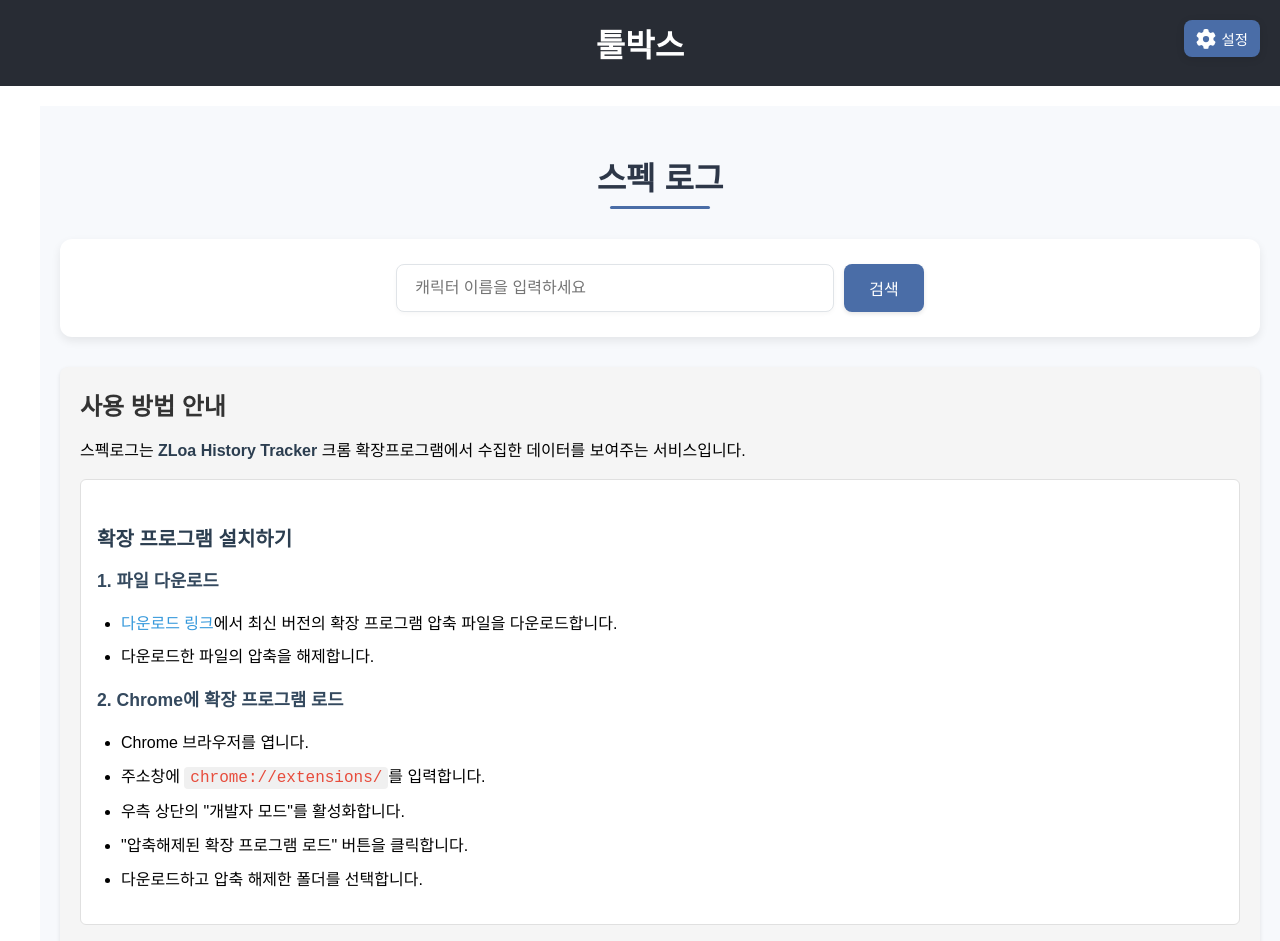
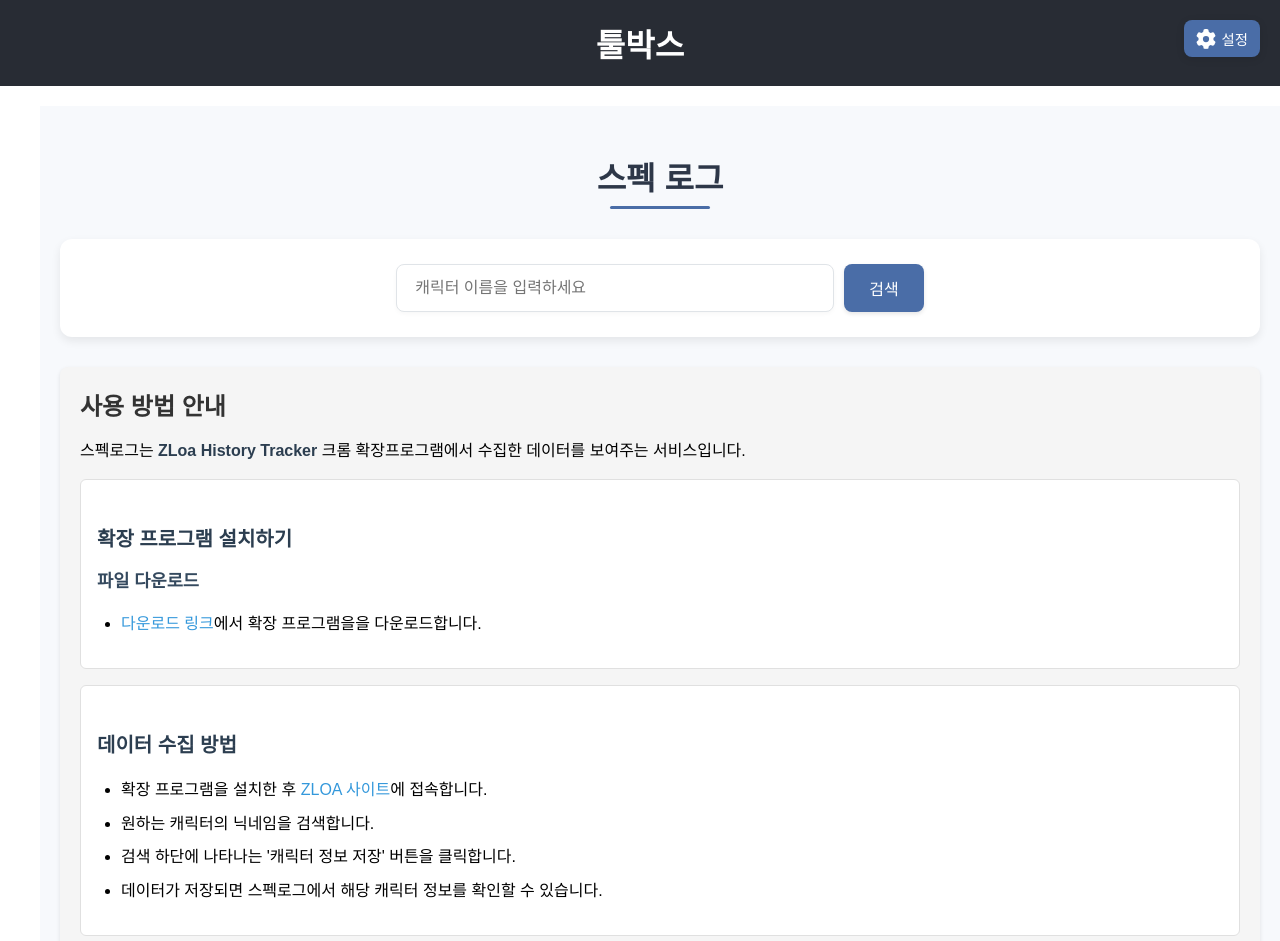
Before and after one commit to Heinul/toolbox, a React (Create React App) app: page /spec-log in a window 1280 px wide. Shown: the top 941 px of the page. Built offline with nearby package versions, Linux system fonts and the light colour scheme; no server answers.

Commit message:
내용 변경

```diff
--- a/src/pages/SpecLog.js
+++ b/src/pages/SpecLog.js
@@ -342,19 +342,9 @@ const SpecLog = () => {
           <div className="download-section">
             <h4 style={{textAlign: 'left'}}>확장 프로그램 설치하기</h4>
             <div className="download-steps">
-              <h5>1. 파일 다운로드</h5>
+              <h5>파일 다운로드</h5>
               <ul>
-                <li><a href="https://github.com/Heinul/ZLoaHistoryCollect/releases/download/ZloaSpecLog/ZloaHistoryCollect.zip" target="_blank" rel="noopener noreferrer">다운로드 링크</a>에서 최신 버전의 확장 프로그램 압축 파일을 다운로드합니다.</li>
-                <li>다운로드한 파일의 압축을 해제합니다.</li>
-              </ul>
-
-              <h5>2. Chrome에 확장 프로그램 로드</h5>
-              <ul>
-                <li>Chrome 브라우저를 엽니다.</li>
-                <li>주소창에 <code>chrome://extensions/</code>를 입력합니다.</li>
-                <li>우측 상단의 "개발자 모드"를 활성화합니다.</li>
-                <li>"압축해제된 확장 프로그램 로드" 버튼을 클릭합니다.</li>
-                <li>다운로드하고 압축 해제한 폴더를 선택합니다.</li>
+                <li><a href="https://chromewebstore.google.com/detail/zloa-history-tracker/pjpkjihggbjkhpkplkeihkelkmmmhaek?authuser=0&hl=ko" target="_blank" rel="noopener noreferrer">다운로드 링크</a>에서 확장 프로그램을을 다운로드합니다.</li>
               </ul>
             </div>
           </div>
```
